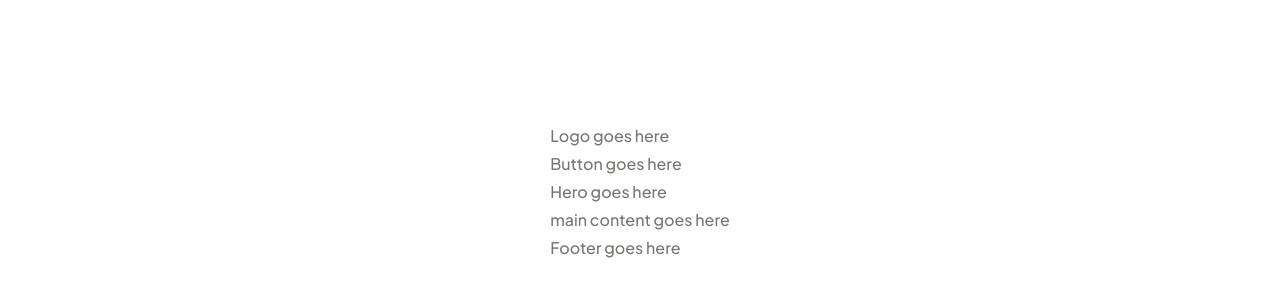
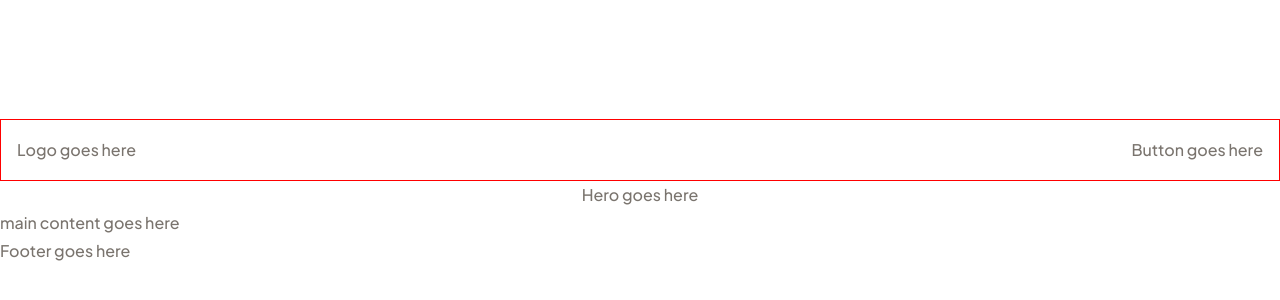
Before and after one commit to Hcmwebs/single-page-design-portfolio, a React (Vite) app: page / in a window 1280 px wide. Shown: the part 208-508 px from the top of the page. Built offline with nearby package versions, Linux system fonts and the light colour scheme.

Commit message:
created, indexed and rendered Header.styled
Signed-off-by: Heze <64218603+Hcmwebs@users.noreply.github.com>

```diff
--- a/src/Components/Header.jsx
+++ b/src/Components/Header.jsx
@@ -1,12 +1,15 @@
 import React from 'react'
+import { StyledContainer, StyledHeader } from '../Styles'
 import { Nav, Hero } from './index'
 
 const Header = () => {
 	return (
-		<div>
-			<Nav />
-			<Hero />
-		</div>
+		<StyledContainer>
+			<StyledHeader>
+				<Nav />
+				<Hero />
+			</StyledHeader>
+		</StyledContainer>
 	)
 }
 
--- a/src/Components/Nav.jsx
+++ b/src/Components/Nav.jsx
@@ -1,13 +1,23 @@
 import React from 'react'
-import {Logo,Button} from './index'
+import { StyledContainer } from '../Styles'
+import { Logo, Button } from './index'
+import styled from 'styled-components'
 
 const Nav = () => {
-  return (
-    <div>
-      <Logo />
-      <Button />
-    </div>
-  )
+	return (
+		<StyledNav>
+			<Logo />
+			<Button />
+		</StyledNav>
+	)
 }
 
+const StyledNav = styled.nav`
+	width: 100%;
+	display: flex;
+	justify-content: space-between;
+	align-items: center;
+	padding: 1rem;
+	border: 1px solid red;
+`
 export default Nav
--- /dev/null
+++ b/src/Styles/Header.styled.jsx
@@ -0,0 +1,9 @@
+import styled from 'styled-components'
+
+const StyledHeader = styled.header`
+	width: 100vw;
+	display: grid;
+	place-items: center;
+`
+
+export default StyledHeader
--- a/src/Styles/index.jsx
+++ b/src/Styles/index.jsx
@@ -1,4 +1,6 @@
 import GlobalStyles from './GlobalStyles'
 import StyledButton from './Button.styled'
+import StyledContainer from './Container.styled'
+import StyledHeader from './Header.styled'
 
-export { GlobalStyles,StyledButton }
+export { GlobalStyles, StyledButton, StyledContainer, StyledHeader }
```
